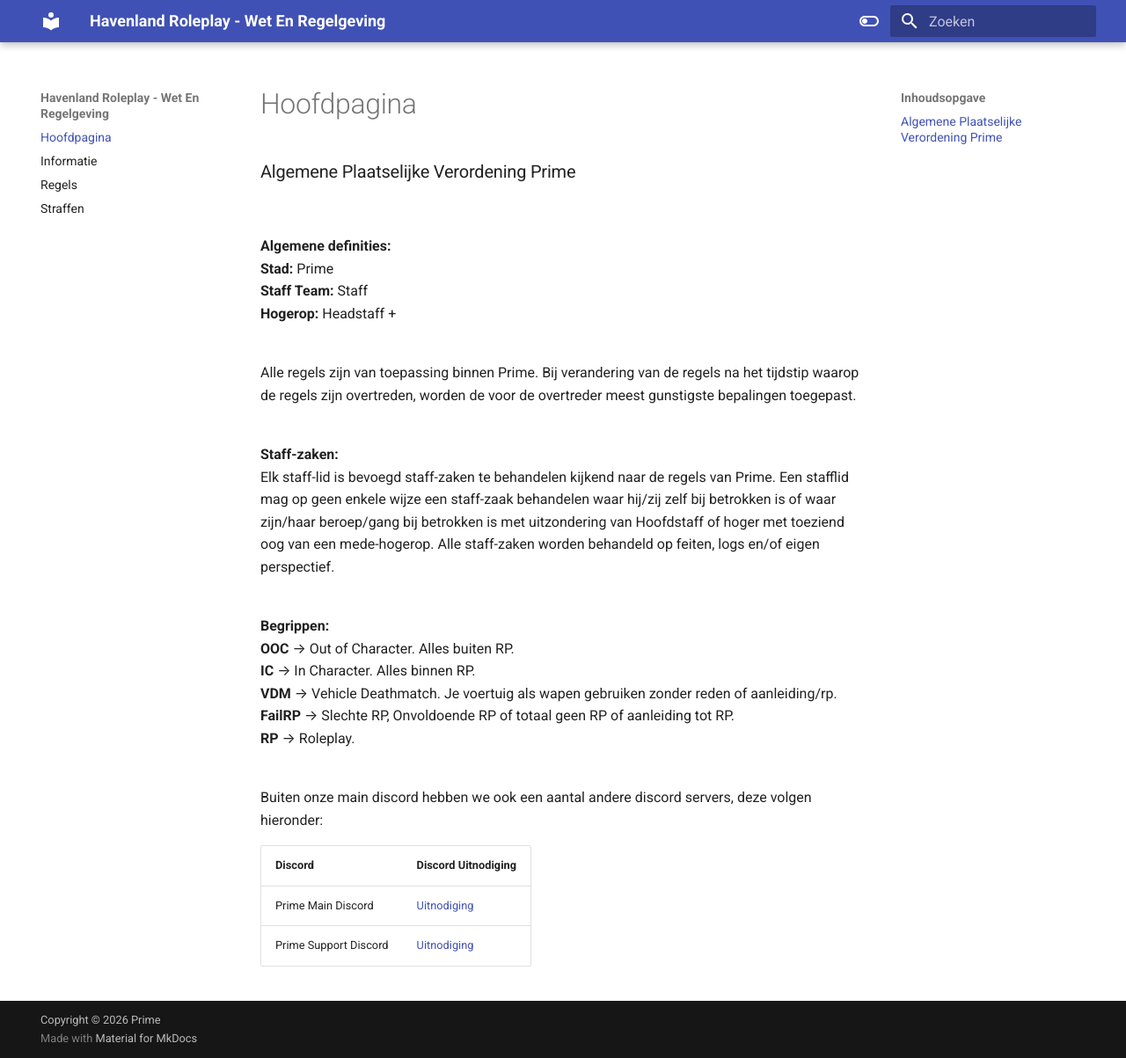
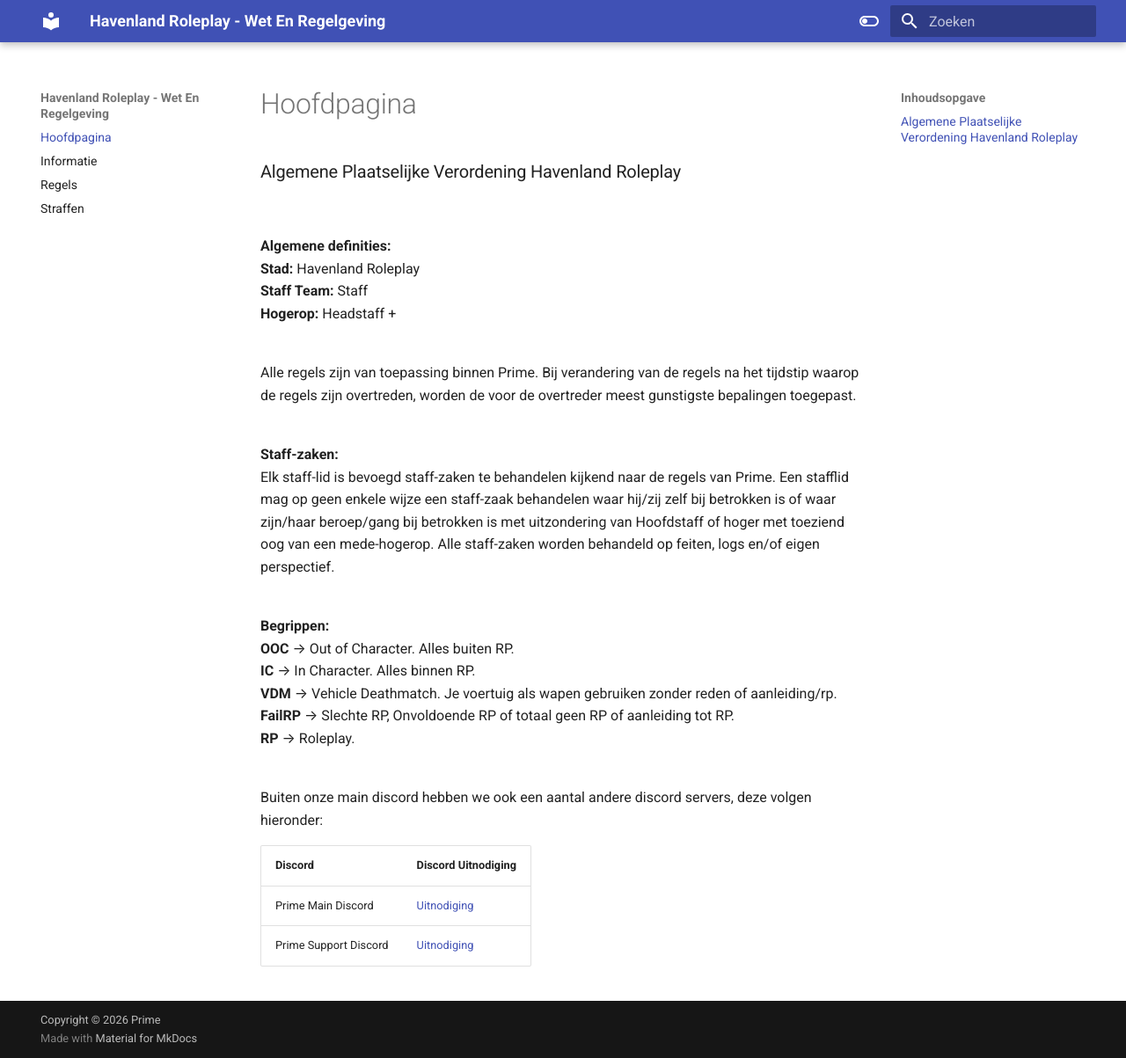
Before and after one commit to havenland-apv/havenland-apv.github.io, an MkDocs documentation site: the page built from docs/index.md, in a window 1280 px wide and 1203 px high. Shown: the whole window at 88% size. Built offline with MkDocs 1.6.1 and Material for MkDocs 9.7.7, drawn with Linux system fonts in a browser that asks for light colours; comment, search, counter and statistics services are not loaded.

Commit message:
Update index.md

```diff
--- a/docs/index.md
+++ b/docs/index.md
@@ -1,9 +1,9 @@
 # Hoofdpagina
-### Algemene Plaatselijke Verordening Prime
+### Algemene Plaatselijke Verordening Havenland Roleplay
 </br>
 
 **Algemene definities:**<br>
-**Stad:**		    Prime<br>
+**Stad:**		    Havenland Roleplay<br>
 **Staff Team:**		Staff<br>
 **Hogerop:**		  Headstaff +<br>
 </br>
```
